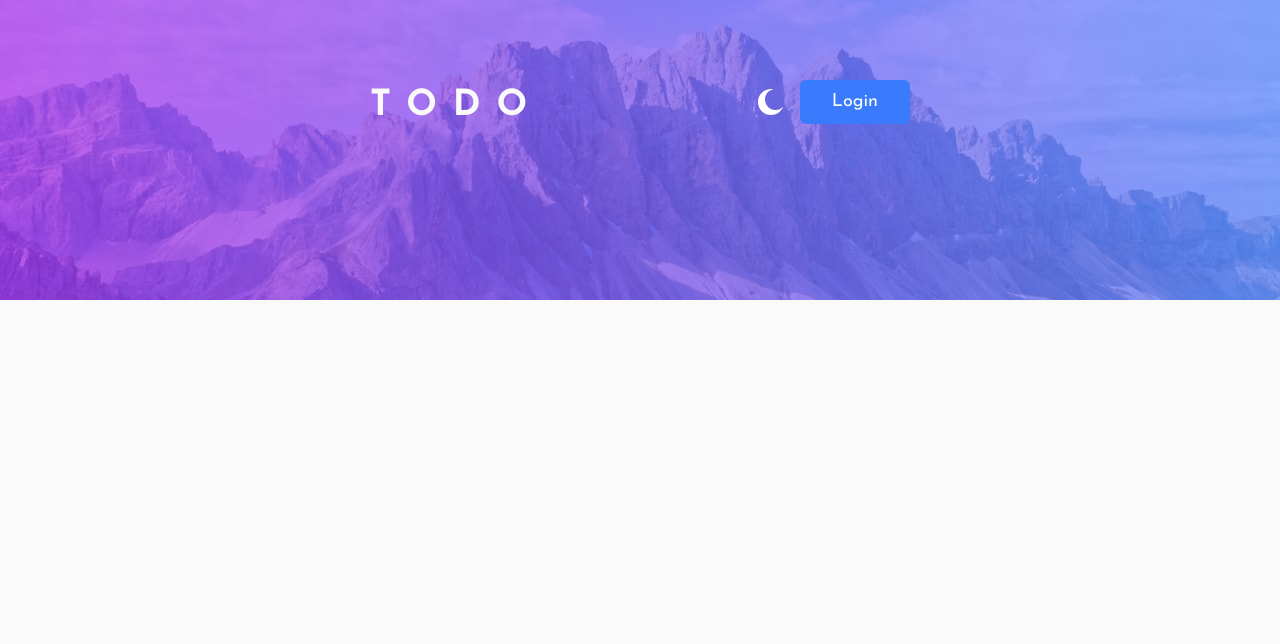
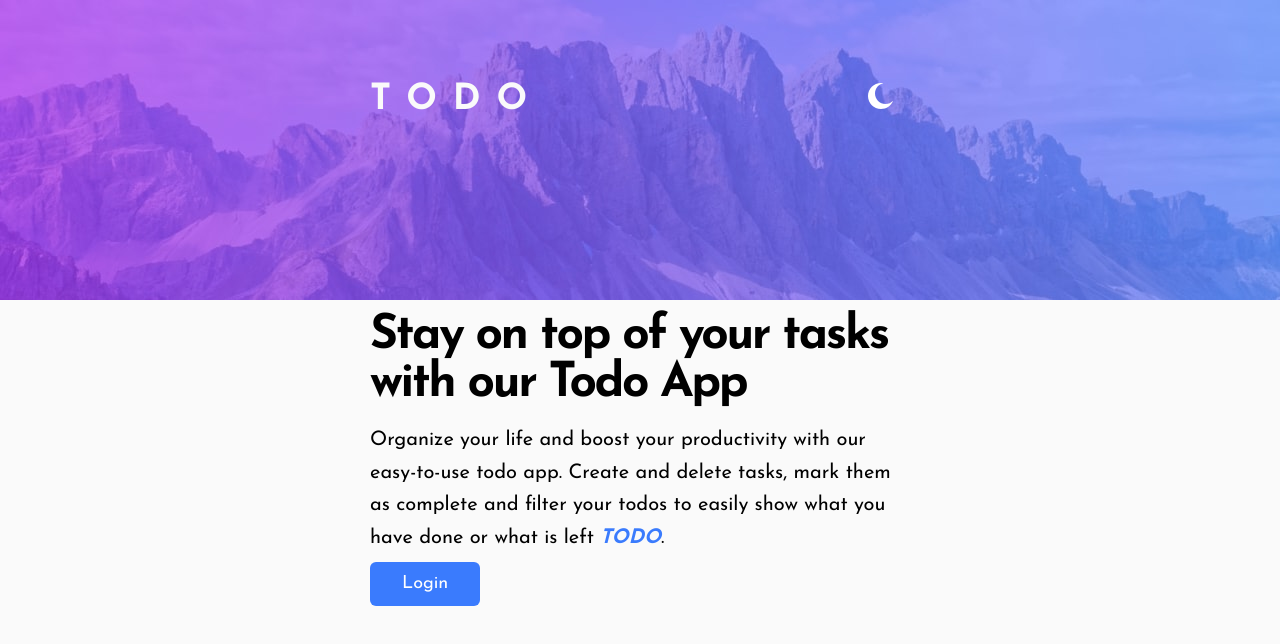
Before and after one commit to Jake-Oz/todo-with-database, a Next.js app: page / in a window 1280 px wide. Shown: the top 644 px of the page. Built offline with nearby package versions, Linux system fonts and the light colour scheme; no server answers; the database is empty.

Commit message:
feat: Add front page to outline app features and present login button

```diff
--- a/app/layout.tsx
+++ b/app/layout.tsx
@@ -3,7 +3,7 @@ import { Josefin_Sans } from "next/font/google";
 import "./globals.css";
 import { ThemeProvider } from "./theme_provider";
 import Heading from "@/components/heading";
-import Login from "@/components/login";
+import Logout from "@/components/logout";
 
 const josefin_sans = Josefin_Sans({
   subsets: ["latin"],
@@ -32,7 +32,7 @@ export default function RootLayout({
           <main className="min-w-[375px] px-5 container h-screen bg-light-theme-very-light-gray bg-bg-mobile-light dark:bg-bg-mobile-dark sm:bg-bg-desktop-light sm:dark:bg-bg-desktop-dark dark:bg-dark-theme-very-dark-blue bg-no-repeat bg-contain sm:bg-auto ">
             <div className="mx-auto sm:w-[540px]">
               <Heading>
-                <Login />
+                <Logout />
               </Heading>
               {children}
             </div>
--- a/app/page.tsx
+++ b/app/page.tsx
@@ -4,6 +4,8 @@ import TodoList from "@/components/todo-list";
 import { getTodos } from "@/server_actions/data";
 import { auth } from "@/auth";
 import { User } from "@prisma/client";
+import Welcome from "@/components/welcome";
+import Login from "@/components/login";
 
 const TodoPage = async () => {
   const session = await auth();
@@ -14,8 +16,14 @@ const TodoPage = async () => {
   const initialTodos = todos.sort((a, b) => a.order - b.order);
 
   return (
-    <div className="flex flex-col justify-center items-center pt-6 sm:pt-12">
+    <div className="flex flex-col gap-2 justify-center items-center pt-6 sm:pt-12">
       {user && <TodoList initialTodos={initialTodos} user={user as User} />}
+      {!user && (
+        <Welcome className="sm:mt-36 superSmall:mt-64 superDuperSmall:mt-56 mt-36" />
+      )}
+      <div className="flex justify-start items-start w-full">
+        <Login />
+      </div>
     </div>
   );
 };
--- a/components/login.tsx
+++ b/components/login.tsx
@@ -1,9 +1,7 @@
-import SignOut from "@/components/sign-out";
 import { auth } from "@/auth";
 
 import React from "react";
 import { Button } from "./ui/button";
-import Image from "next/image";
 import Link from "next/link";
 
 const Login = async () => {
@@ -12,7 +10,7 @@ const Login = async () => {
 
   return (
     <div>
-      {!user ? (
+      {!user && (
         <Link href={"/login"}>
           <Button
             className="bg-primary-bright-blue text-neutral-white dark:bg-neutral-white dark:text-dark-theme-very-dark-blue text-lg"
@@ -22,19 +20,6 @@ const Login = async () => {
             Login
           </Button>
         </Link>
-      ) : (
-        <div className="flex flex-col justify-center items-center">
-          {user.image && (
-            <Image
-              src={user.image}
-              alt={user.name!}
-              width={40}
-              height={40}
-              className="rounded-full"
-            />
-          )}
-          <SignOut />
-        </div>
       )}
     </div>
   );
--- /dev/null
+++ b/components/logout.tsx
@@ -0,0 +1,32 @@
+import SignOutButton from "@/components/sign-out";
+import { auth } from "@/auth";
+
+import React from "react";
+
+import Image from "next/image";
+
+const Logout = async () => {
+  const session = await auth();
+  const user = session?.user;
+
+  return (
+    <div>
+      {user && (
+        <div className="flex flex-col justify-center items-center">
+          {user.image && (
+            <Image
+              src={user.image}
+              alt={user.name!}
+              width={40}
+              height={40}
+              className="rounded-full"
+            />
+          )}
+          <SignOutButton />
+        </div>
+      )}
+    </div>
+  );
+};
+
+export default Logout;
--- a/components/sign-out.tsx
+++ b/components/sign-out.tsx
@@ -1,7 +1,7 @@
 import { signOut } from "@/auth";
 import { Button } from "@/components/ui/button";
 
-export default function SignIn() {
+export default function SignOutButton() {
   return (
     <form
       action={async () => {
@@ -9,7 +9,7 @@ export default function SignIn() {
         await signOut();
       }}
     >
-      <Button type="submit" className="text-neutral-white">
+      <Button type="submit" className=" text-neutral-white   text-lg">
         Sign Out
       </Button>
     </form>
--- /dev/null
+++ b/components/welcome.tsx
@@ -0,0 +1,24 @@
+import React from "react";
+
+const Welcome = ({ className }: { className: string }) => {
+  return (
+    <div className={`${className} `}>
+      <div className="space-y-4">
+        <h1 className="text-3xl font-bold tracking-tighter sm:text-4xl md:text-5xl">
+          Stay on top of your tasks with our Todo App
+        </h1>
+        <p className="max-w-[600px] text-muted-foreground md:text-xl/relaxed lg:text-base/relaxed xl:text-xl/relaxed">
+          Organize your life and boost your productivity with our easy-to-use
+          todo app. Create and delete tasks, mark them as complete and filter
+          your todos to easily show what you have done or what is left{" "}
+          <span className="font-bold italic text-primary-bright-blue">
+            TODO
+          </span>
+          .
+        </p>
+      </div>
+    </div>
+  );
+};
+
+export default Welcome;
--- a/tailwind.config.ts
+++ b/tailwind.config.ts
@@ -71,6 +71,10 @@ const config = {
         "bg-mobile-dark": "url('/bg-mobile-dark.jpg')",
         "bg-mobile-light": "url('/bg-mobile-light.jpg')",
       },
+      screens: {
+        superSmall: "600px",
+        superDuperSmall: "440px",
+      },
     },
   },
   plugins: [require("tailwindcss-animate")],
```
Also changed, not shown: 1 other file (tests, documents, lock files or other folders).
